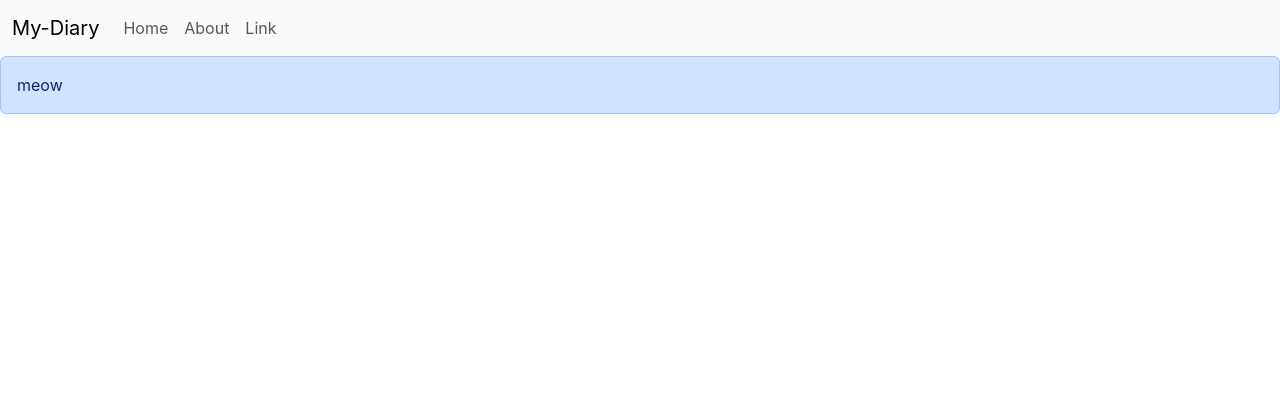
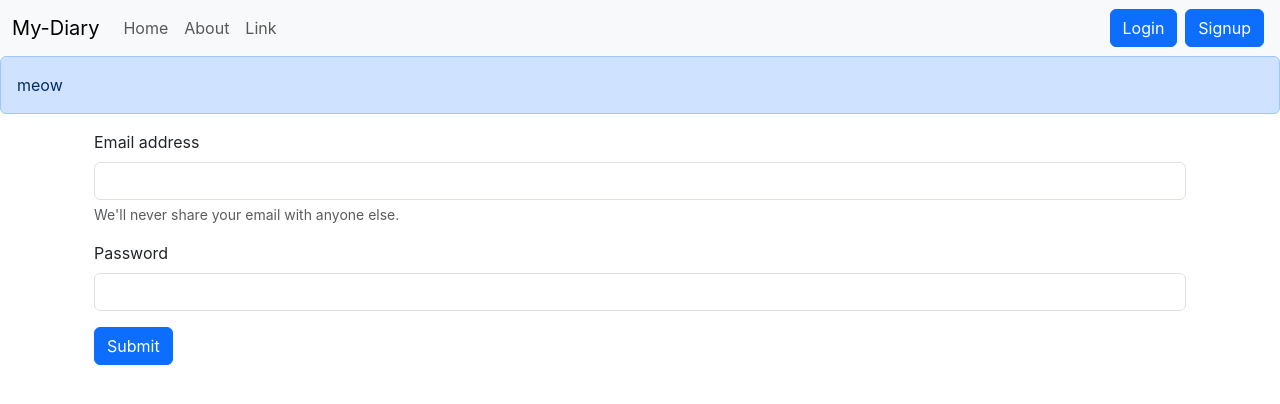
Before and after one commit to anakafeel/my-diary-frontend, a React (Create React App) app: page /login in a window 1280 px wide. Shown: the top 404 px of the page. Built offline with nearby package versions, Linux system fonts and the light colour scheme.

Commit message:
Created and added Login Page Implementation

```diff
--- a/src/App.js
+++ b/src/App.js
@@ -6,6 +6,7 @@ import About from "./components/About";
 import Home from "./components/Home";
 import NoteState from "./context/notes/NoteState";
 import Alert from "./components/Alert";
+import Login from "./components/Login";
 import { BrowserRouter, Route, Routes } from "react-router-dom";
 
 function App() {
@@ -19,6 +20,7 @@ function App() {
 
           <div className="container my-3">
             <Routes>
+              <Route exact path="/login" element={<Login />}></Route>
               <Route exact path="/" element={<Home />}></Route>
               <Route exact path="/About" element={<About />}></Route>
             </Routes>
--- a/src/components/AddNote.js
+++ b/src/components/AddNote.js
@@ -18,6 +18,9 @@ const AddNote = () => {
     setNote({ ...note, [e.target.name]: e.target.value });
   };
   return (
+    <div className="card">
+
+
     <div className="container my-3">
       <h2>Add a Note</h2>
       <form className="my-3">
@@ -78,6 +81,7 @@ const AddNote = () => {
         </button>
       </form>
     </div>
+    </div>
   );
 };
 
--- /dev/null
+++ b/src/components/Login.js
@@ -0,0 +1,70 @@
+import React, { useState } from "react";
+import {useNavigate} from 'react-router-dom';
+
+const Login = () => {
+    const [credentials, setcredentials] = useState({email: "", password: ""})
+    let navigate = useNavigate() /* TO REDIRECT */
+
+    const handleSubmit = async(e)=>{
+        e.preventDefault() /* to prevent reloading of page  */
+        const response = await fetch("http://localhost:5000/api/auth/login",{
+            method: "POST",
+            headers: {
+                'Content-Type': 'application/json'
+            },
+            body: JSON.stringify({email: credentials.email, password: credentials.password})
+        });
+        const json = await response.json()
+        console.log(json);
+        if(json.success){
+            localStorage.setItem('token' , json.authtoken);
+            navigate("/");
+            }
+    }
+
+    const onChange = (e) => {
+        setcredentials({ ...credentials, [e.target.name]: e.target.value });
+      };
+
+  return (
+    <div>
+      <form onSubmit={handleSubmit}>
+        <div className="mb-3">
+          <label htmlFor="exampleInputEmail1" className="form-label">
+            Email address
+          </label>
+          <input
+          onChange={onChange}
+            type="email"
+            className="form-control"
+            id="email"
+            value={credentials.email}
+            name="email"
+            aria-describedby="emailHelp"
+          />
+          <div id="emailHelp" className="form-text">
+            We'll never share your email with anyone else.
+          </div>
+        </div>
+        <div className="mb-3">
+          <label htmlFor="exampleInputPassword1" className="form-label">
+            Password
+          </label>
+          <input
+          onChange={onChange}
+            type="password"
+            value={credentials.password}
+            className="form-control"
+            id="password"
+            name="password"
+          />
+        </div>
+        <button type="submit" className="btn btn-primary" >
+          Submit
+        </button>
+      </form>
+    </div>
+  );
+};
+
+export default Login;
--- a/src/components/Navbar.js
+++ b/src/components/Navbar.js
@@ -50,6 +50,14 @@ const Navbar = () => {
                 </Link>
               </li>
             </ul>
+            <form className="d-flex">
+              <Link className="btn btn-primary mx-1" to="/login" role="button">
+                Login
+              </Link>
+              <Link className="btn btn-primary mx-1" to="/signup" role="button">
+                Signup
+              </Link>
+            </form>
           </div>
         </div>
       </nav>
--- a/src/components/Notes.js
+++ b/src/components/Notes.js
@@ -3,26 +3,33 @@ import noteContext from "../context/notes/NoteContext";
 import NoteItem from "./NoteItem";
 import AddNote from "./AddNote";
 
-
 const Notes = () => {
   const context = useContext(noteContext);
   const { notes, getNotes, editNote } = context;
 
-
-  const [note, setNote] = useState({id: "", etitle: "", edescription: "", etag: ""})
+  const [note, setNote] = useState({
+    id: "",
+    etitle: "",
+    edescription: "",
+    etag: "",
+  });
 
   const handleUpdateNote = (currentNote) => {
-    setNote({id: currentNote._id, etitle: currentNote.title, edescription: currentNote.description, etag:currentNote.tag})
+    setNote({
+      id: currentNote._id,
+      etitle: currentNote.title,
+      edescription: currentNote.description,
+      etag: currentNote.tag,
+    });
   };
 
-  const onChange = (e)=>{
-    setNote({...note, [e.target.name]: e.target.value})
-}
+  const onChange = (e) => {
+    setNote({ ...note, [e.target.name]: e.target.value });
+  };
 
-
-  const handleClick = (e)=>{
-    editNote(note.id, note.etitle, note.edescription, note.etag)
-}
+  const handleClick = (e) => {
+    editNote(note.id, note.etitle, note.edescription, note.etag);
+  };
 
   useEffect(() => {
     getNotes();
@@ -33,6 +40,9 @@ const Notes = () => {
       <AddNote />
       <div className="row my-3">
         <h2>Your Notes:</h2>
+        <div className="container mx-2">
+          {notes.length === 0 && "You Have No notes to display"}
+        </div>
         {notes.map((note) => {
           return (
             <NoteItem
@@ -43,12 +53,6 @@ const Notes = () => {
           );
         })}
       </div>
-        {/* notes buttons */}
-
-
-
-
-
 
       {/* Modal structure */}
       <div
@@ -118,7 +122,6 @@ const Notes = () => {
                     required
                   />
                 </div>
-
               </form>
             </div>
             <div className="modal-footer">
@@ -130,7 +133,9 @@ const Notes = () => {
                 Close
               </button>
               <button
-              disabled={note.etitle.length<5 || note.edescription.length<5}
+                disabled={
+                  note.etitle.length < 5 || note.edescription.length < 5
+                }
                 type="button"
                 className="btn btn-secondary"
                 data-bs-dismiss="modal"
```
Also changed, not shown: src/components/Signup.js (added, +9 -0 lines).
